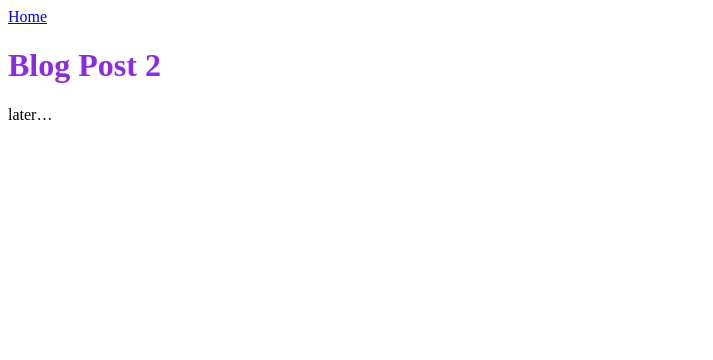
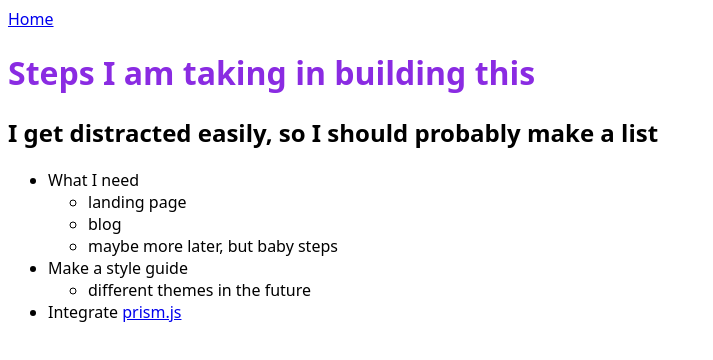
Before and after one commit to jsahlsa/Joe-Sahlsa-Home, an Eleventy site: page src/blog/blog_post_2.md in a window 1280 px wide. Shown: the whole page, without its empty margins (0-713 px from the left). Built offline with nearby package versions, Linux system fonts and the light colour scheme; Eleventy itself is replaced by a stand-in of ours; files that its build step writes are made by us from their sources.

Commit message:
☕ doing stuff

```diff
--- a/src/_includes/layout.njk
+++ b/src/_includes/layout.njk
@@ -4,6 +4,9 @@
     <meta charset="UTF-8" />
     <meta http-equiv="X-UA-Compatible" content="IE=edge" />
     <meta name="viewport" content="width=device-width, initial-scale=1.0" />
+    <!-- CSS only -->
+
+
     <link rel="stylesheet" href="/style.css" />
     <!-- Grab title from the page data and dump it here -->
     <title>{{ title }}</title>
--- a/src/blog/blog_post_2.md
+++ b/src/blog/blog_post_2.md
@@ -1,9 +1,17 @@
 ---
 layout: layout.njk
-title: Blog Post 2
+title: Steps I am taking in building this
 tags: blog
 ---
 
 # {{ title }}
 
-later…
+## I get distracted easily, so I should probably make a list
+
+- What I need
+    - landing page
+    - blog
+    - maybe more later, but baby steps
+- Make a style guide
+    - different themes in the future
+- Integrate [prism.js](https://prismjs.com/)
--- a/src/style.css
+++ b/src/style.css
@@ -1,3 +1,8 @@
 h1 {
   color: blueviolet;
 }
+
+html {
+  font-family: system-ui, -apple-system, '.SFNSText-Regular', 'San Francisco',
+    'Roboto', 'Segoe UI', 'Helvetica Neue', 'Lucida Grande', sans-serif;
+}
```
Also changed, not shown: src/blog/test-post.md (+2 -0 lines).
